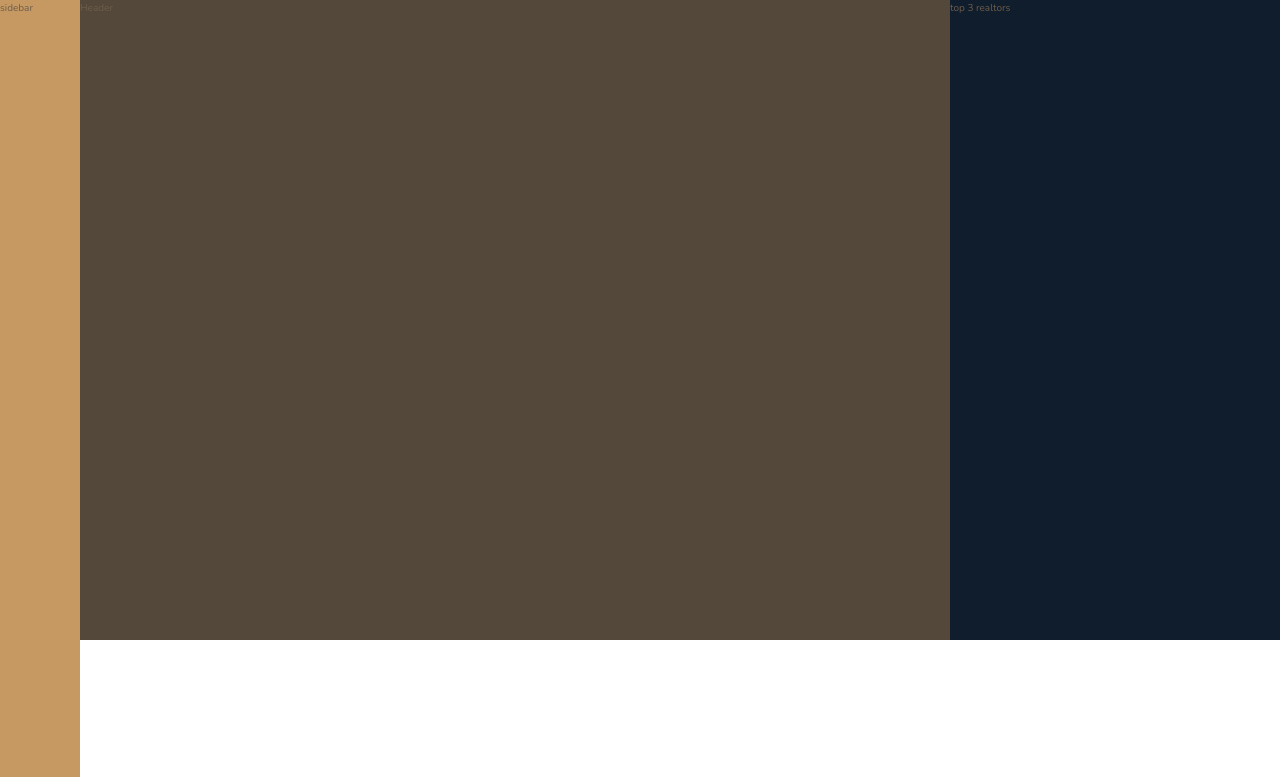
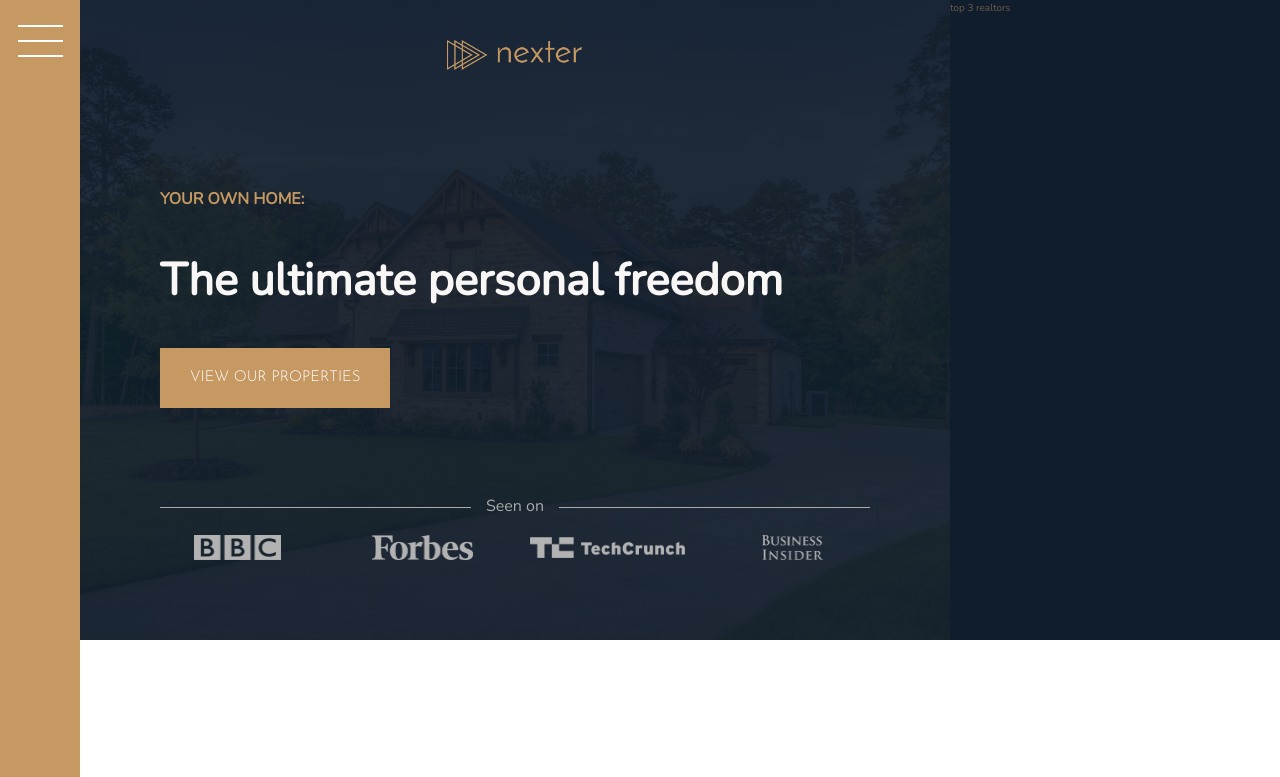
Before and after one commit to dsremackii/nexter, a website: page app/index.html in a window 1280 px wide. Shown: the top 777 px of the page. Drawn offline with nearby package versions, Linux system fonts and the light colour scheme; files whose address does not match are found by name.

Commit message:
header end

```diff
--- a/app/assets/styles/base/_variables.css
+++ b/app/assets/styles/base/_variables.css
@@ -15,3 +15,8 @@ $color-grey-dark-2: #6D5D4B;
 
 $font-primary:'Nunito', sans-serif;
 $font-display:'Josefin Sans', sans-serif;
+
+$bp-largest: 75em;
+$bp-large: 62.5em;
+$bp-medium: 50em;
+$bp-small: 37.5em;
--- a/app/assets/styles/modules/_features.css
+++ b/app/assets/styles/modules/_features.css
@@ -12,8 +12,8 @@
 
         display: grid;
         grid-template-columns:min-content 1fr;
-        grid-row-gap: 1rem;
-        grid-column-gap: 6rem;
+        grid-row-gap: 1.5rem;
+        grid-column-gap: 2.5rem;
         align-items:start;      /*strech default*/
 
         &--icon {
--- a/app/assets/styles/modules/_header.css
+++ b/app/assets/styles/modules/_header.css
@@ -1,4 +1,65 @@
 .header {
     background-color: $color-grey-dark-1;
     grid-column: full-start / col-end 6;
+    background-image: linear-gradient(rgba($color-secondary, .93), rgba($color-secondary, .93)), url(../../assets/images/hero.jpeg);
+    background-size: cover;
+    background-position: center;
+    padding: 8rem;
+    padding-top: 4rem;
+
+    display: grid;
+    grid-template-rows: 1fr min-content minmax(6rem, min-content) 1fr;
+    grid-template-columns: minmax(min-content, max-content);
+    grid-row-gap: 1.5rem;
+    justify-content: center;
+
+    @media only screen and (max-width: $bp-medium) {
+        grid-column: 1 / -1;
+    }
+
+    @media only screen and (max-width: $bp-small) {
+        padding: 5rem;
+    }
+
+    &__logo {
+        height: 3rem;
+        justify-self: center;
+    }
+
+    &__btn {
+        align-self: start;
+        justify-self: start;
+    }
+
+    &__seenon-text {
+        display: grid;
+        grid-template-columns: 1fr max-content 1fr;
+        grid-column-gap: 1.5rem;
+        align-items: center;
+
+        font-size: 1.6rem;
+        color: $color-grey-light-2;
+
+        &::before,
+        &::after {
+            content: "";
+            height: 1px;
+            display: block;
+            background-color: currentColor;
+        }
+    }
+
+    &__seenon-logos {
+        display: grid;
+        grid-template-columns: repeat(4, 1fr);
+        grid-column-gap: 3rem;
+        justify-items: center;
+        align-items: center;
+
+        img {
+            max-height: 2.5rem;
+            max-width: 100%;
+            filter: brightness(70%);
+        }
+    }
 }
--- a/app/assets/styles/modules/_homes.css
+++ b/app/assets/styles/modules/_homes.css
@@ -1,5 +1,6 @@
 .homes {
     grid-column: center-start / center-end;
+    margin: 15rem 0;
 
     display: grid;
     grid-template-columns: repeat(auto-fit, minmax(25rem, 1fr));
--- a/app/assets/styles/modules/_sidebar.css
+++ b/app/assets/styles/modules/_sidebar.css
@@ -2,4 +2,45 @@
     background-color: $color-primary;
     grid-column: sidebar-start / sidebar-end;
     grid-row: 1 / -1;
+
+    display: flex;
+    justify-content: center;
+
+    @media only screen and (max-width: $bp-large) {
+        grid-column: 1 / -1;
+        grid-row: 1 / 2;
+        justify-content: flex-end;
+        align-items: center;
+    }
 }
+
+
+.nav-btn {
+    border: none;
+    border-radius: 0;
+
+    background-color: $mainWhite;
+    height: 2px;
+    width: 4.5rem;
+    margin-top: 4rem;
+
+    &::before,
+    &::after {
+        background-color: $mainWhite;
+        height: 2px;
+        width: 4.5rem;
+        content: "";
+        display: block;
+    }
+
+    &::before { transform: translateY(-1.5rem); }
+    &::after { transform: translateY(1.3rem); }
+
+    @media only screen and (max-width: $bp-large) {
+        margin-top: 0;
+        margin-right: 3rem;
+
+        &::before { transform: translateY(-1.2rem); }
+        &::after { transform: translateY(1rem); }
+    }
+}
--- a/app/assets/styles/modules/_typography.css
+++ b/app/assets/styles/modules/_typography.css
@@ -7,6 +7,9 @@
 
     &-1 {
         @extend %heading;
+        font-size: 4.5rem;
+        color: $color-grey-light-1;
+        line-height:1;
     }
 
     &-2 {
--- a/app/index.html
+++ b/app/index.html
@@ -18,13 +18,23 @@
 
 </head>
 <body class="container">
-	<div class="sidebar">
-		sidebar
-	</div>
+    <div class="sidebar">
+        <button class="nav-btn"></button>
+    </div>
 
 	<header class="header">
-		Header
-	</header>
+      <img src="assets/images/logo.png" alt="Nexter logo" class="header__logo">
+      <h3 class="heading-3">Your own home:</h3>
+      <h1 class="heading-1">The ultimate personal freedom</h1>
+      <button class="btn header__btn">View our properties</button>
+      <div class="header__seenon-text">Seen on</div>
+      <div class="header__seenon-logos">
+          <img src="assets/images/logo-bbc.png" alt="Seen on logo 1">
+          <img src="assets/images/logo-forbes.png" alt="Seen on logo 2">
+          <img src="assets/images/logo-techcrunch.png" alt="Seen on logo 3">
+          <img src="assets/images/logo-bi.png" alt="Seen on logo 4">
+      </div>
+  </header>
 
 	<div class="realtors">
 		top 3 realtors
--- a/app/temp/styles/styles.css
+++ b/app/temp/styles/styles.css
@@ -557,6 +557,9 @@ Instead edit gulp/templates/sprite */
 .heading-1 {
 
   @extend %heading;
+  font-size: 4.5rem;
+  color: #f9f7f6;
+  line-height:1;
 }
 
 .heading-2 {
@@ -643,11 +646,141 @@ Instead edit gulp/templates/sprite */
     background-color: #c69963;
     grid-column: sidebar-start / sidebar-end;
     grid-row: 1 / -1;
+
+    display: flex;
+    justify-content: center;
+}
+
+@media only screen and (max-width: 62.5em) {
+
+  .sidebar {
+    grid-column: 1 / -1;
+    grid-row: 1 / 2;
+    justify-content: flex-end;
+    align-items: center;
+  }
+}
+
+.nav-btn {
+    border: none;
+    border-radius: 0;
+
+    background-color: #FFF;
+    height: 2px;
+    width: 4.5rem;
+    margin-top: 4rem;
+}
+
+.nav-btn::before,
+    .nav-btn::after {
+  background-color: #FFF;
+  height: 2px;
+  width: 4.5rem;
+  content: "";
+  display: block;
+}
+
+.nav-btn::before {
+  -webkit-transform: translateY(-1.5rem);
+          transform: translateY(-1.5rem);
+}
+
+.nav-btn::after {
+  -webkit-transform: translateY(1.3rem);
+          transform: translateY(1.3rem);
+}
+
+@media only screen and (max-width: 62.5em) {
+
+  .nav-btn {
+    margin-top: 0;
+    margin-right: 3rem;
+  }
+
+  .nav-btn::before {
+    -webkit-transform: translateY(-1.2rem);
+            transform: translateY(-1.2rem);
+  }
+
+  .nav-btn::after {
+    -webkit-transform: translateY(1rem);
+            transform: translateY(1rem);
+  }
 }
 
 .header {
     background-color: #54483A;
     grid-column: full-start / col-end 6;
+    background-image: linear-gradient(rgba(16,29,44, .93), rgba(16,29,44, .93)), url(../../assets/images/hero.jpeg);
+    background-size: cover;
+    background-position: center;
+    padding: 8rem;
+    padding-top: 4rem;
+
+    display: grid;
+    grid-template-rows: 1fr -webkit-min-content minmax(6rem, -webkit-min-content) 1fr;
+    grid-template-rows: 1fr min-content minmax(6rem, min-content) 1fr;
+    grid-template-columns: minmax(-webkit-min-content, -webkit-max-content);
+    grid-template-columns: minmax(min-content, max-content);
+    grid-row-gap: 1.5rem;
+    justify-content: center;
+}
+
+@media only screen and (max-width: 50em) {
+
+  .header {
+    grid-column: 1 / -1;
+  }
+}
+
+@media only screen and (max-width: 37.5em) {
+
+  .header {
+    padding: 5rem;
+  }
+}
+
+.header__logo {
+  height: 3rem;
+  justify-self: center;
+}
+
+.header__btn {
+  align-self: start;
+  justify-self: start;
+}
+
+.header__seenon-text {
+  display: grid;
+  grid-template-columns: 1fr -webkit-max-content 1fr;
+  grid-template-columns: 1fr max-content 1fr;
+  grid-column-gap: 1.5rem;
+  align-items: center;
+  font-size: 1.6rem;
+  color: #aaa;
+}
+
+.header__seenon-text::before,
+        .header__seenon-text::after {
+  content: "";
+  height: 1px;
+  display: block;
+  background-color: currentColor;
+}
+
+.header__seenon-logos {
+  display: grid;
+  grid-template-columns: repeat(4, 1fr);
+  grid-column-gap: 3rem;
+  justify-items: center;
+  align-items: center;
+}
+
+.header__seenon-logos img {
+  max-height: 2.5rem;
+  max-width: 100%;
+  -webkit-filter: brightness(70%);
+          filter: brightness(70%);
 }
 
 .realtors {
@@ -671,8 +804,8 @@ Instead edit gulp/templates/sprite */
   display: grid;
   grid-template-columns:-webkit-min-content 1fr;
   grid-template-columns:min-content 1fr;
-  grid-row-gap: 1rem;
-  grid-column-gap: 6rem;
+  grid-row-gap: 1.5rem;
+  grid-column-gap: 2.5rem;
   align-items:start;
 }
 
@@ -736,6 +869,7 @@ Instead edit gulp/templates/sprite */
 
 .homes {
     grid-column: center-start / center-end;
+    margin: 15rem 0;
 
     display: grid;
     grid-template-columns: repeat(auto-fit, minmax(25rem, 1fr));
@@ -817,15 +951,14 @@ Instead edit gulp/templates/sprite */
     background-color: #f9f7f6;
     grid-column: full-start / full-end;
 
-    display:grid;
-    grid-template-columns: repeat(8, 1fr);
-    grid-template-rows:repeat(7, 5vw);
+    display: grid;
+    /*grid-template-columns: repeat(8, 1fr);
+    grid-template-rows: repeat(7, 5vw);*/
+    grid-template: repeat(7, 5vw) / repeat(8, 1fr);
+
+
     grid-gap: 1.5rem;
     padding: 1.5rem;
-
-
-
-
 }
 
 .gallery__item--1 {
```
Also changed, not shown: app/assets/styles/modules/_gallery.css (+6 -7 lines).
